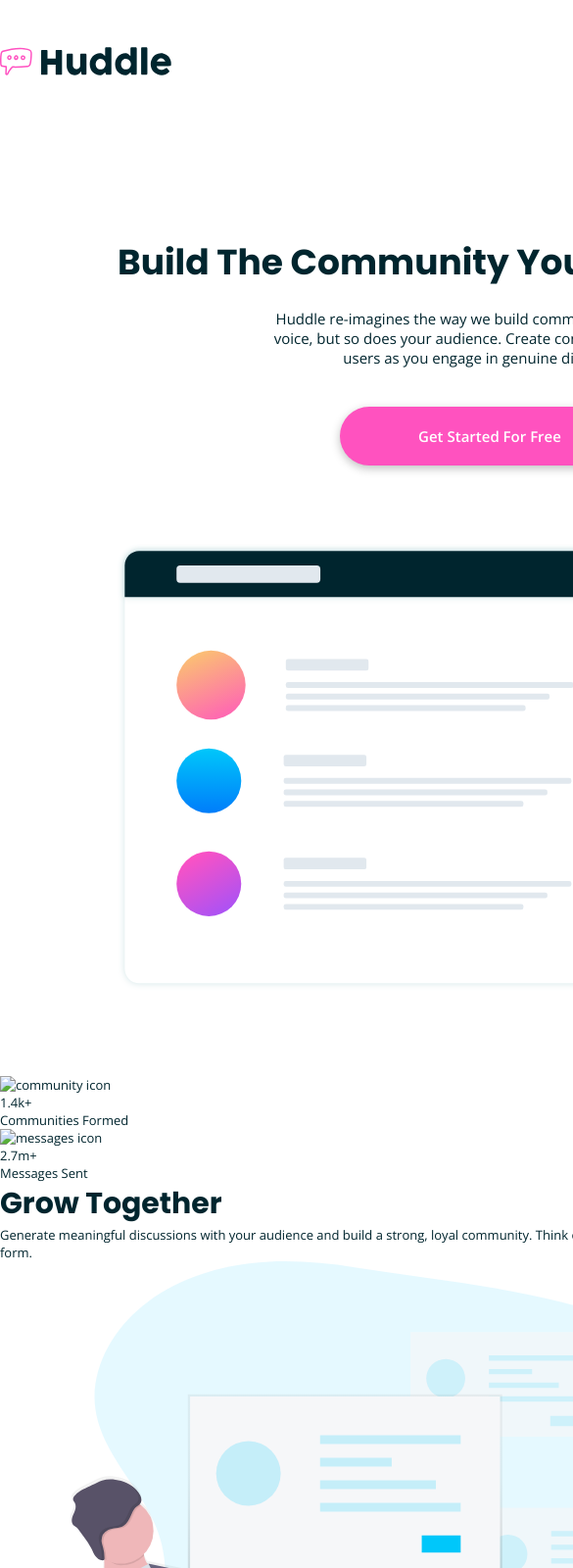
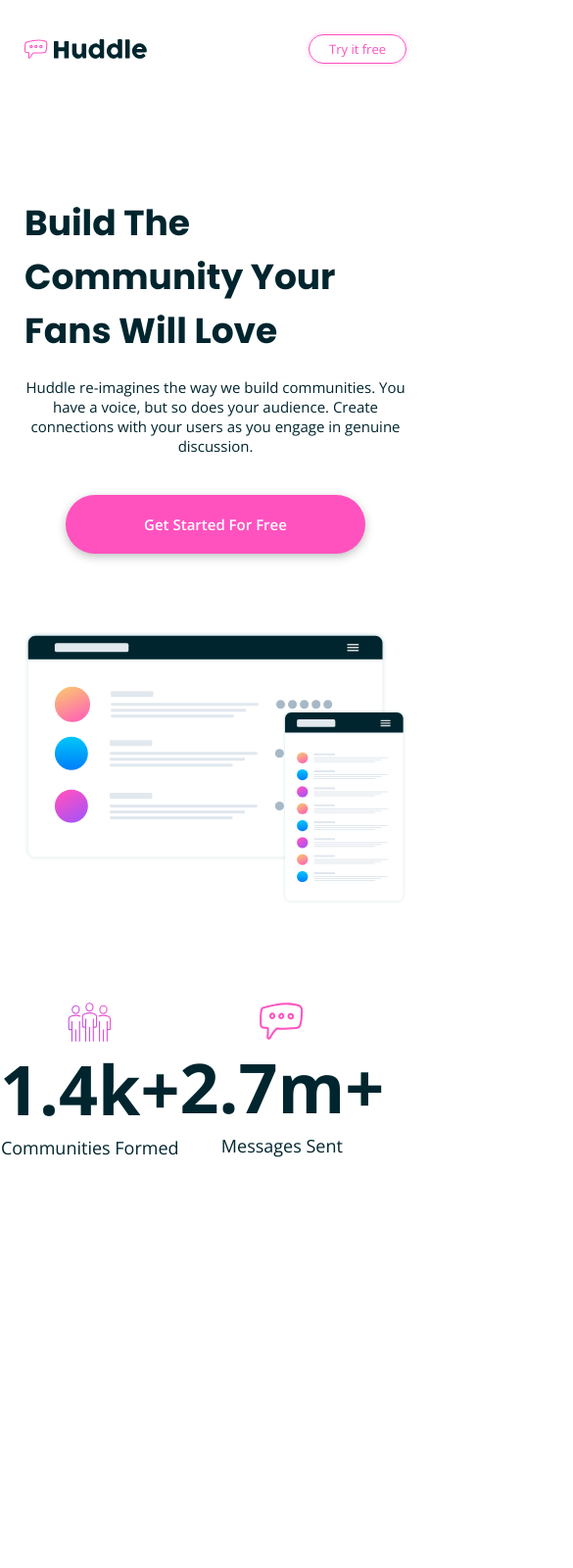
Before and after one commit to AF1QUE/fm-huddle-landing-page-with-curved-sections-master, a plain HTML site: page index.html in a window 390 px wide. Shown: the top 1600 px of the page at 98% size, 585 px wide, since content can reach past the window. After the commit the page ends 1283 px from the top, so only its background shows below. Drawn offline with nearby package versions, Linux system fonts and the light colour scheme.

Commit message:
Working on features section

```diff
--- a/index.html
+++ b/index.html
@@ -48,12 +48,12 @@
   <div class="stats">
     <div class="container">
       <div class="stat">
-        <img src="" alt="community icon" class="stat__icon">
+        <img src="images/icon-communities.svg" alt="community icon" class="stat__icon">
         <div class="stat__counter">1.4k+</div>
         <div class="stat__title">Communities Formed</div>
       </div>
       <div class="stat">
-        <img src="" alt="messages icon" class="stat__icon">
+        <img src="images/icon-messages.svg" alt="messages icon" class="stat__icon">
         <div class="stat__counter">2.7m+</div>
         <div class="stat__title">Messages Sent</div>
       </div>
@@ -75,6 +75,7 @@
       </div>
 
       <div class="feature">
+        <img src="images/illustration-flowing-conversation.svg" alt="" class="feature__img">
         <div class="feature__content">
           <h2 class="feature__title">Flowing Conversations</h2>
           <p class="feature__desc">You wouldn't paginate a conversation in real life, so why do it online? Our threads
@@ -82,7 +83,6 @@
             just-in-time loading for a more natural flow.
           </p>
         </div>
-        <img src="images/illustration-flowing-conversation.svg" alt="" class="feature__img">
       </div>
 
       <div class="feature">
--- /dev/null
+++ b/scss/_responsive.scss
@@ -0,0 +1,47 @@
+@media (max-width: 480px) {
+  .container {
+    display: none;
+    max-width: 100vw;
+    margin: 0px auto;
+    padding: 0px 25px;
+  }
+
+  //   Header & Navbar Styles
+
+  .nav {
+    height: 100px;
+    .container {
+      height: inherit;
+      @include flexLayout(row, space-between, center);
+    }
+
+    &__logo {
+      width: 125px;
+    }
+  }
+
+  //   Hero Styles
+
+  .hero {
+    .container {
+      @include flexLayout(column, center, center);
+      padding-top: 100px;
+    }
+
+    &__desc {
+      font-size: 15px;
+      text-align: center;
+      max-width: 450px;
+      color: $veryDarkCyan;
+      margin: 20px 0px 40px 0px;
+    }
+
+    &__btn {
+      margin-bottom: 80px;
+    }
+
+    &__img {
+      width: 100%;
+    }
+  }
+}
--- a/scss/style.scss
+++ b/scss/style.scss
@@ -39,3 +39,46 @@
     width: 760.109px;
   }
 }
+
+.stats {
+  .container {
+    @include flexLayout(row, space-evenly, flex-start);
+    padding: 100px 0px;
+  }
+  .stat {
+    @include flexLayout(column, center, center);
+    &__icon {
+      width: 45px;
+    }
+
+    &__counter {
+      font-size: 70px;
+      font-weight: 700;
+    }
+
+    &__title {
+      font-size: 18px;
+    }
+  }
+}
+
+.features {
+  .container {
+  }
+
+  .feature {
+    @include flexLayout(row, space-between, center);
+    padding: 100px 0px;
+
+    &__img {
+      width: 400px;
+    }
+
+    &__desc {
+      margin-top: 15px;
+      max-width: 420px;
+    }
+  }
+}
+
+@import "responsive";
```
Also changed, not shown: css/style.css, 2 other files.
